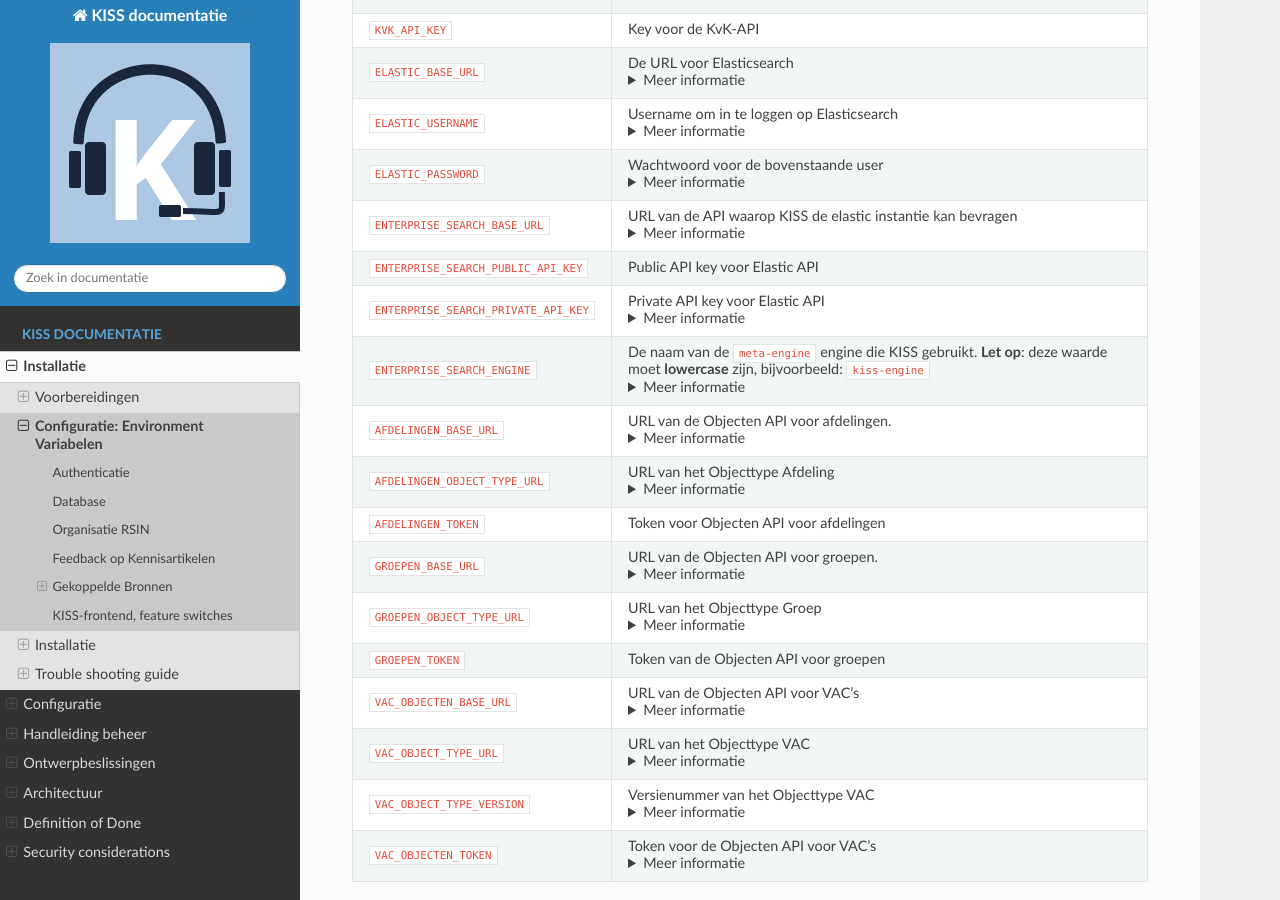
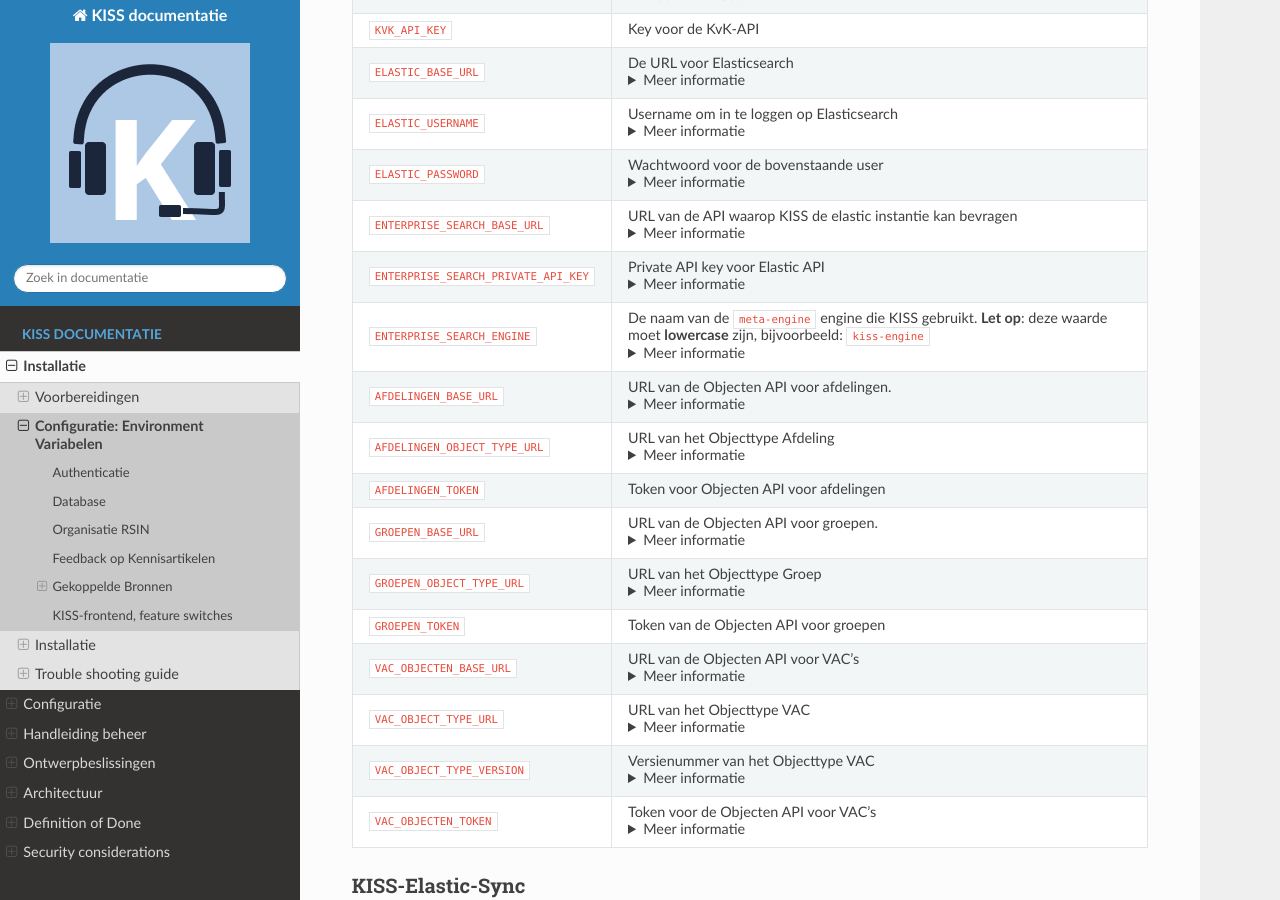
Before and after one commit to Klantinteractie-Servicesysteem/.github, a Sphinx documentation site: the page built from docs/installation/configuratie.md, in a window 1280 px wide and 900 px high, scrolled down 3672 px. Built offline with Sphinx 7.4.7 and the Read the Docs theme 3.1.0, drawn with Linux system fonts in a browser that asks for light colours.

Commit message:
Update configuratie.md
Removed ENTERPRISE_SEARCH_PUBLIC_API_KEY from the list, because it is no longer used

```diff
--- a/docs/installation/configuratie.md
+++ b/docs/installation/configuratie.md
@@ -106,7 +106,6 @@
 | `ELASTIC_USERNAME`                      | Username om in te loggen op Elasticsearch <details> <summary>Meer informatie </summary> Dit kan de default root user `elastic` zijn, maar ook de username van een gebruiker die je zelf hebt aangemaakt.  </details>  |
 | `ELASTIC_PASSWORD`                      | Wachtwoord voor de bovenstaande user <details><summary>Meer informatie </summary> Als je gebruik maakt van [ECK](https://www.elastic.co/guide/en/cloud-on-k8s/2.8/k8s-overview.html), dan kun je het wachtwoord van de default user vinden, m.b.v. het commando `kubectl get secret kiss-es-elastic-user -o go-template='{{.data.elastic \| base64decode}}'`</details>   |
 | `ENTERPRISE_SEARCH_BASE_URL`            |  URL van de API waarop KISS de elastic instantie kan bevragen <details> <summary>Meer informatie </summary>Bijvoorbeeld `https://kiss-ent-http:3002` </details> |
-| `ENTERPRISE_SEARCH_PUBLIC_API_KEY`      | Public API key voor Elastic  API                                                                                                 |
 | `ENTERPRISE_SEARCH_PRIVATE_API_KEY`     | Private API key voor Elastic API <details> <summary>Meer informatie </summary> De API key die nodig is om de `engine`s bij te werken </details> |
 | `ENTERPRISE_SEARCH_ENGINE`              | De naam van de `meta-engine` engine die KISS gebruikt. **Let op**: deze waarde moet **lowercase** zijn, bijvoorbeeld: `kiss-engine`  <details> <summary>Meer informatie </summary> De KISS-Elastic-Sync maakt deze engine aan, als deze nog niet bestaat.  </details>   |
 | `AFDELINGEN_BASE_URL`                   | URL van de Objecten API voor afdelingen.  <details> <summary>Meer informatie </summary> Bijvoorbeeld: `https://objectenregister.mijngemeente.nl` </details>                     |
```
